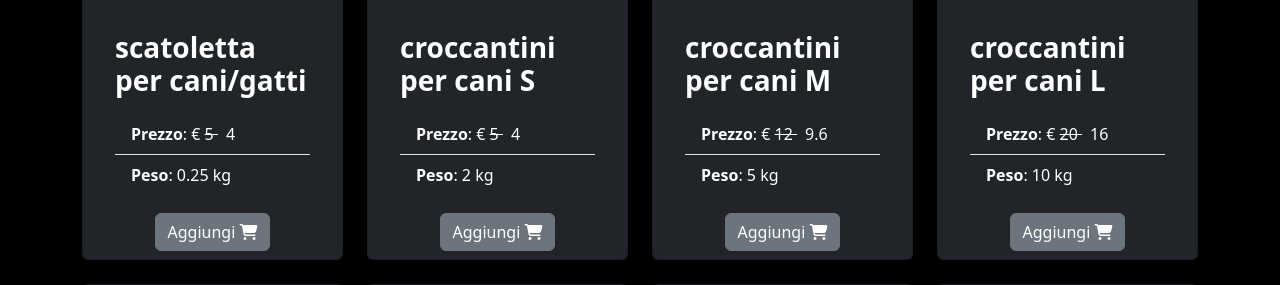
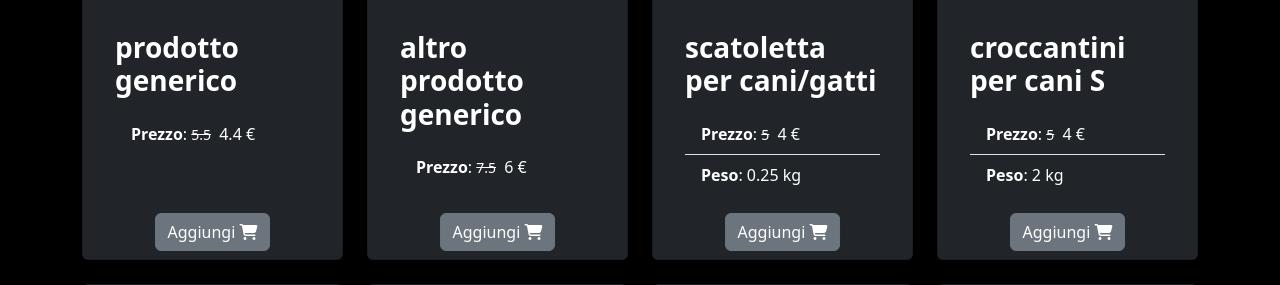
Before and after one commit to valeriosalzano/php-oop-2, a PHP site: page /index.php in a window 1280 px wide. Shown: the part 511-796 px from the top of the page. Run offline with PHP 8.4, Linux system fonts and the light colour scheme; the visitor is signed in with stand-in values (Sample User, id 1).

Commit message:
fixed error on subscribe.php. added generic product. Moving to traits

```diff
--- a/Data/db.php
+++ b/Data/db.php
@@ -11,6 +11,8 @@ $categories = [
 ];
 
 $products = [
+  new Product('prodotto generico',[$categories['cat']],5.5,''),
+  new Product('altro prodotto generico',[$categories['dog']],7.5,''),
   new ProductFood('scatoletta per cani/gatti',[$categories['cat'],$categories['dog']],5,'',0.25),
   new ProductFood('croccantini per cani S',[$categories['dog']],5,'',2),
   new ProductFood('croccantini per cani M',[$categories['dog']],12,'',5),
--- a/index.php
+++ b/index.php
@@ -1,16 +1,15 @@
 <?php
 
 require_once __DIR__ . "/Data/db.php";
+require_once __DIR__ . "/Models/UserSubscribed.php";
 
 session_start();
 
 if (!isset($_SESSION['user'])) {
-  $_SESSION['user'] = 'guest';
   $user = new User;
 } else {
   $user = new UserSubscribed($_SESSION['user']);
 }
-$discount = $user->getDiscount();
 
 ?>
 
@@ -36,7 +35,7 @@ $discount = $user->getDiscount();
     <div class="row py-3 justify-content-between mb-3">
 
       <div class="col-auto">
-        <?php if ($_SESSION['user'] == 'guest') { ?>
+        <?php if ($user instanceof User) { ?>
           <div class="input-group w-auto">
             <a href="subscribe.php"><button class="btn btn-outline-secondary" type="button" id="button-addon1">Registrati</button></a>
           </div>
@@ -61,9 +60,11 @@ $discount = $user->getDiscount();
                 <i class="<?php echo $category->icon ?> text-bg-dark rounded-circle border p-2"></i>
               <?php } ?>
             </span>
-            <span class="position-absolute top-0 start-0 p-2 fs-5">
-              <i class="<?php echo $product->icon ?> text-bg-dark rounded-circle border p-2 "></i>
-            </span>
+            <?php if (is_subclass_of($product,'Product')) { ?>
+              <span class="position-absolute top-0 start-0 p-2 fs-5">
+                <i class="<?php echo $product->icon ?> text-bg-dark rounded-circle border p-2 "></i>
+              </span>
+            <?php } ?>
 
             <!-- product image_path check -->
             <?php if ($product->img_path != '') { ?>
@@ -77,12 +78,14 @@ $discount = $user->getDiscount();
               <h5 class="card-title fw-semibold fs-3 my-3"><?php echo $product->title ?></h5>
               <ul class="list-group list-group-flush">
                 <li class="list-group-item text-bg-dark">
-                  <strong>Prezzo</strong>: &euro;
-                  <?php if ($user instanceof UserSubscribed) {
-                    echo " <span class='text-decoration-line-through me-2'> " . $product->getPrice() . " </span> <span>" . $product->getPrice() * (1 - $discount / 100) . "</span>";
+                  <strong>Prezzo</strong>:
+                  <?php if ($user instanceof UserSubscribed) { ?>
+                    <small class='text-decoration-line-through me-1'> <?php echo $product->getPrice() ?></small>
+                  <?php echo $product->getPrice() * (1 - $user->getDiscount() / 100);
                   } else {
                     echo $product->getPrice();
                   } ?>
+                  &euro;
                 </li>
                 <!-- list will be different for every Product subclass -->
                 <?php if ($product instanceof ProductToy) { ?>
--- a/subscribe.php
+++ b/subscribe.php
@@ -2,10 +2,10 @@
 
 include_once "Models/UserSubscribed.php";
 
-$user = new UserSubscribed('someMail');
+$mail = 'somemail';
 
 session_start();
 
-$_SESSION['user'] = $user;
+$_SESSION['user'] = $mail;
 
 header('Location: index.php');
```
